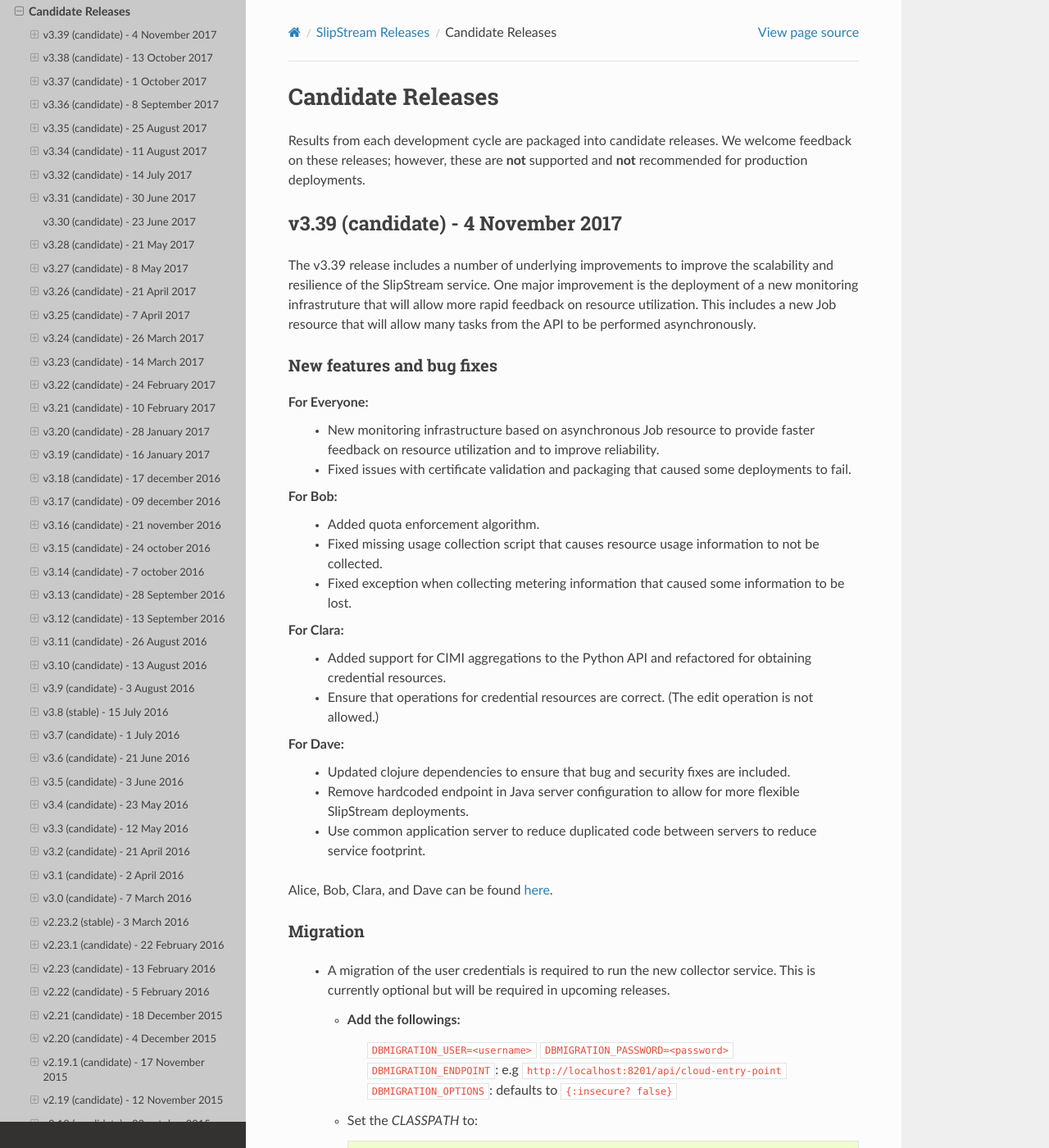
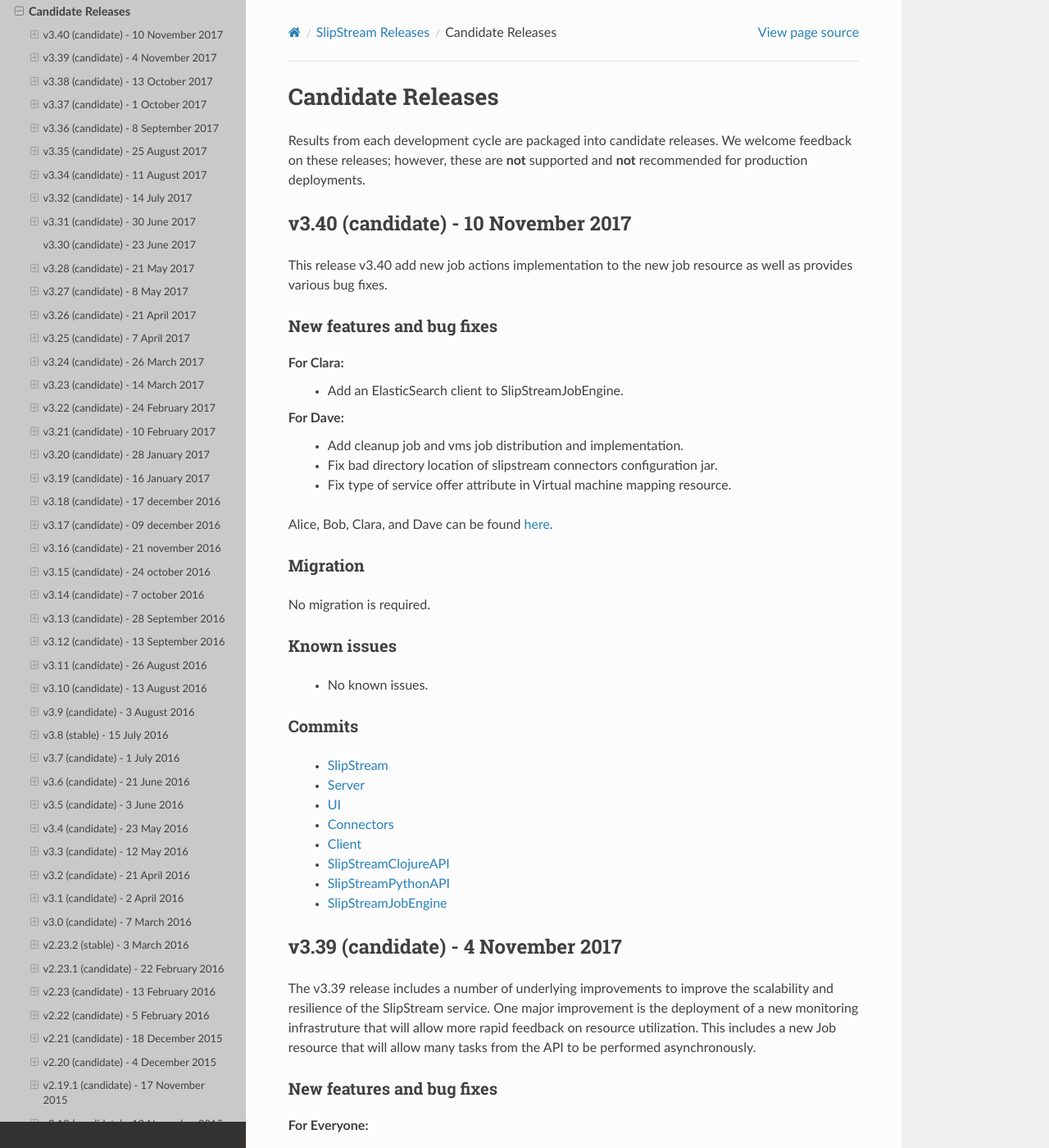
Before and after one commit to slipstream/SlipStreamDocumentation, a Sphinx documentation site: the page built from docs/release_notes/candidate_releases.rst, in a window 1280 px wide and 1400 px high. Shown: the whole window at 82% size. Built offline with Sphinx 7.4.7 and the Read the Docs theme 2.0.0, drawn with Linux system fonts in a browser that asks for light colours.

Commit message:
add release note for v3.40

```diff
--- a/docs/release_notes/candidate_releases.rst
+++ b/docs/release_notes/candidate_releases.rst
@@ -5,6 +5,49 @@
 releases. We welcome feedback on these releases; however, these are
 **not** supported and **not** recommended for production deployments.
 
+v3.40 (candidate) - 10 November 2017
+------------------------------------
+
+
+This release v3.40 add new job actions implementation to the new job
+resource as well as provides various bug fixes.
+
+
+New features and bug fixes
+~~~~~~~~~~~~~~~~~~~~~~~~~~
+
+For Clara:
+ - Add an ElasticSearch client to SlipStreamJobEngine.
+
+For Dave:
+ - Add cleanup job and vms job distribution and implementation.
+ - Fix bad directory location of slipstream connectors configuration jar.
+ - Fix type of service offer attribute in Virtual machine mapping resource.
+
+Alice, Bob, Clara, and Dave can be found
+`here <http://sixsq.com/personae/>`_.
+
+Migration
+~~~~~~~~~
+
+No migration is required.
+
+Known issues
+~~~~~~~~~~~~
+
+ - No known issues.
+
+Commits
+~~~~~~~
+
+ -  `SlipStream <https://github.com/slipstream/SlipStream/compare/v3.39...v3.40>`__
+ -  `Server <https://github.com/slipstream/SlipStreamServer/compare/v3.39...v3.40>`__
+ -  `UI <https://github.com/slipstream/SlipStreamUI/compare/v3.39...v3.40>`__
+ -  `Connectors <https://github.com/slipstream/SlipStreamConnectors/compare/v3.39...v3.40>`__
+ -  `Client <https://github.com/slipstream/SlipStreamClient/compare/v3.39...v3.40>`__
+ -  `SlipStreamClojureAPI <https://github.com/slipstream/SlipStreamClojureAPI/compare/v3.39...v3.40>`__
+ -  `SlipStreamPythonAPI <https://github.com/slipstream/SlipStreamPythonAPI/compare/v3.39...v3.40>`__
+ -  `SlipStreamJobEngine <https://github.com/slipstream/SlipStreamJobEngine/compare/v3.39...v3.40>`__
 
 v3.39 (candidate) - 4 November 2017
 -----------------------------------
```
